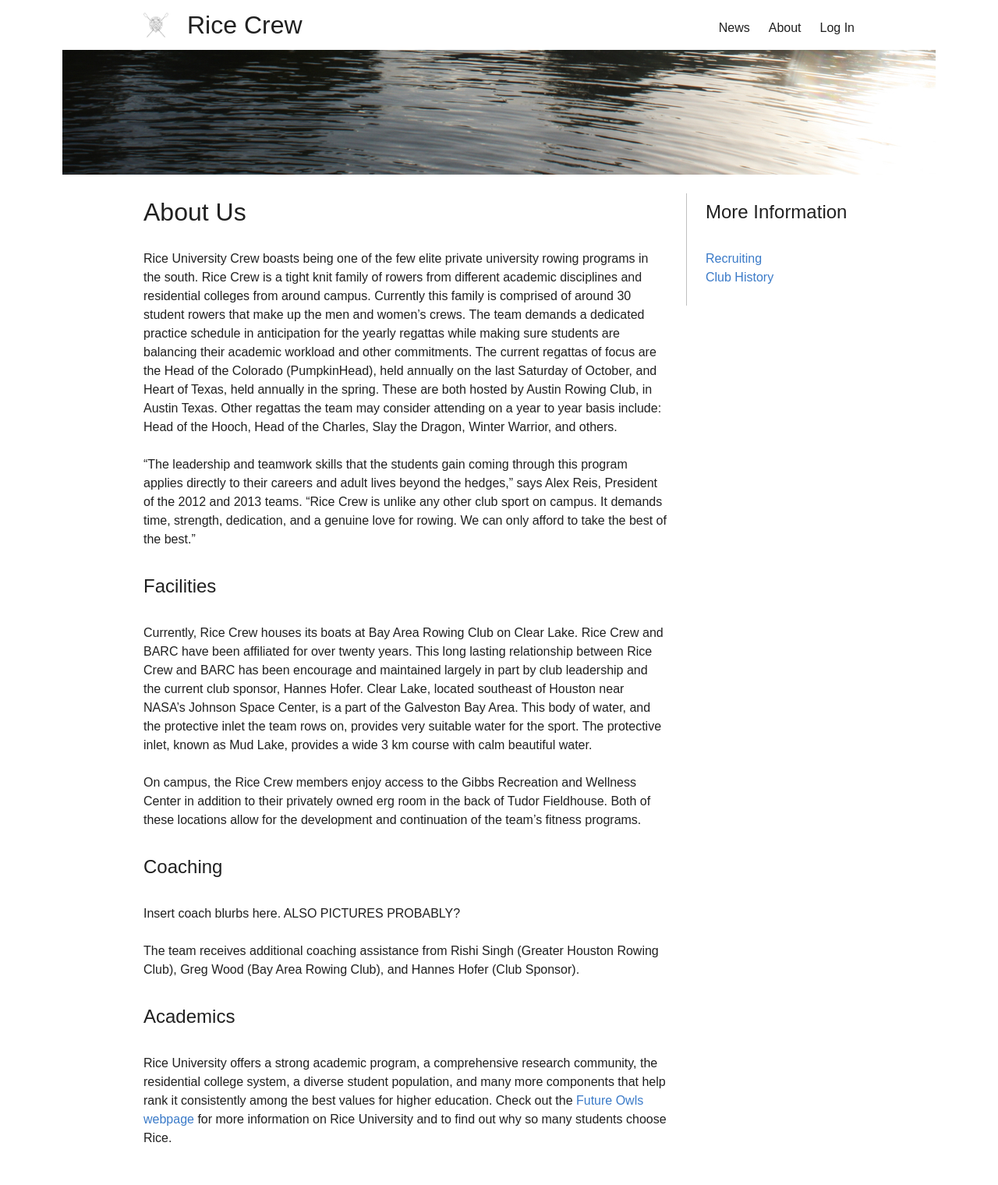
After one commit to rice-university/rice-crew, a Flask app: page /about/ in a window 1280 px wide. The commit adds this page. Shown: the whole page at 78% size. Run offline with Flask 2, Linux system fonts and the light colour scheme.

Commit message:
Added flatpages w/ Alex's copy

```diff
--- a/ricecrew/templates/add_edit.html
+++ b/ricecrew/templates/add_edit.html
@@ -5,7 +5,7 @@
 
 {% block content %}
     <div class="column">
-        <h1>Add/Edit</h1>
+        <h1>Add/Edit Item</h1>
 
         <form method="post">{{ forms.form(form) }}</form>
     </div>
--- a/ricecrew/templates/base.html
+++ b/ricecrew/templates/base.html
@@ -13,10 +13,13 @@
             <nav id="mainnav" class="pagewidth">
                 <a id="homelink" href="{{ url_for('index') }}">Rice Crew</a>
                 <ul>
-                    <li><a href="#">Events</a></li>
                     <li><a href="{{ url_for('blog') }}">News</a></li>
-                    <li><a href="#">Photos</a></li>
-                    <li><a href="#">About</a></li>
+                    <li><a href="{{ url_for('about') }}">About</a></li>
+                    <li>{% if has_login() %}
+                        <a href="{{ url_for('logout', next=request.path) }}">Log Out</a>
+                    {% else %}
+                        <a href="{{ url_for('login', next=request.path) }}">Log In</a>
+                    {% endif %}</li>
                 </ul>
             </nav>
 
--- a/ricecrew/templates/delete.html
+++ b/ricecrew/templates/delete.html
@@ -4,7 +4,7 @@
 
 {% block content %}
     <div class="column">
-        <h1>Delete</h1>
+        <h1>Delete Item</h1>
 
         <form method="post">
             {{ form.csrf_token }}
--- /dev/null
+++ b/ricecrew/templates/flatpages/about.html
@@ -0,0 +1,30 @@
+{% extends 'base.html' %}
+
+{% block title %}About - {{ super() }}{% endblock %}
+
+{% block content %}
+    <div class="column threequartercol">
+        <h1>About Us</h1>
+        <p>Rice University Crew boasts being one of the few elite private university rowing programs in the south. Rice Crew is a tight knit family of rowers from different academic disciplines and residential colleges from around campus. Currently this family is comprised of around 30 student rowers that make up the men and women’s crews. The team demands a dedicated practice schedule in anticipation for the yearly regattas while making sure students are balancing their academic workload and other commitments. The current regattas of focus are the Head of the Colorado (PumpkinHead), held annually on the last Saturday of October, and Heart of Texas, held annually in the spring. These are both hosted by Austin Rowing Club, in Austin Texas. Other regattas the team may consider attending on a year to year basis include: Head of the Hooch, Head of the Charles, Slay the Dragon, Winter Warrior, and others.</p>
+        <p>“The leadership and teamwork skills that the students gain coming through this program applies directly to their careers and adult lives beyond the hedges,” says Alex Reis, President of the 2012 and 2013 teams. “Rice Crew is unlike any other club sport on campus. It demands time, strength, dedication, and a genuine love for rowing. We can only afford to take the best of the best.”</p>
+
+        <h2>Facilities</h2>
+        <p>Currently, Rice Crew houses its boats at Bay Area Rowing Club on Clear Lake. Rice Crew and BARC have been affiliated for over twenty years. This long lasting relationship between Rice Crew and BARC has been encourage and maintained largely in part by club leadership and the current club sponsor, Hannes Hofer. Clear Lake, located southeast of Houston near NASA’s Johnson Space Center, is a part of the Galveston Bay Area. This body of water, and the protective inlet the team rows on, provides very suitable water for the sport. The protective inlet, known as Mud Lake, provides a wide 3 km course with calm beautiful water.</p>
+        <p>On campus, the Rice Crew members enjoy access to the Gibbs Recreation and Wellness Center in addition to their privately owned erg room in the back of Tudor Fieldhouse. Both of these locations allow for the development and continuation of the team’s fitness programs.</p>
+
+        <h2>Coaching</h2>
+        <p>Insert coach blurbs here. ALSO PICTURES PROBABLY?</p>
+        <p>The team receives additional coaching assistance from Rishi Singh (Greater Houston Rowing Club), Greg Wood (Bay Area Rowing Club), and Hannes Hofer (Club Sponsor).</p>
+
+        <h2>Academics</h2>
+        <p>Rice University offers a strong academic program, a comprehensive research community, the residential college system, a diverse student population, and many more components that help rank it consistently among the best values for higher education. Check out the <a href="http://futureowls.rice.edu/home.aspx">Future Owls webpage</a> for more information on Rice University and to find out why so many students choose Rice.</p>
+    </div>
+
+    <div class="column quartercol">
+        <h2>More Information</h2>
+        <ul>
+            <li><a href="{{ url_for('recruiting') }}">Recruiting</a></li>
+            <li><a href="{{ url_for('history') }}">Club History</a></li>
+        </ul>
+    </div>
+{% endblock %}
--- a/ricecrew/templates/index.html
+++ b/ricecrew/templates/index.html
@@ -38,6 +38,6 @@
 
     <div class="column thirdcol">
         <h2><a href="#" class="quiet">We're recruiting!</a></h2>
-        <p>Do you sometimes wake up at six in the morning and glance wistfully towards the nearest body of water without knowing why? We can help! Visit our <a>recruiting page</a> for more information.</p>
+        <p>Do you sometimes wake up at six in the morning and glance wistfully towards the nearest body of water without knowing why? We can help! Visit our <a href="{{ url_for('recruiting') }}">recruiting page</a> for more information.</p>
     </div>
 {% endblock %}
--- a/ricecrew/views.py
+++ b/ricecrew/views.py
@@ -69,6 +69,10 @@ class View(object):
     Base view which renders a template. Subclasses should provide the attribute
     'template'.
     '''
+
+    def __init__(self, **kwargs):
+        for k, v in kwargs.iteritems():
+            setattr(self, k, v)
 
     def dispatch(self, *args, **kwargs):
         if request.method == 'POST':
@@ -203,6 +207,7 @@ def view_class_decorator(func_decorator):
 
     def decorator(cls):
         as_view = cls.as_view
+        @wraps(as_view)
         def as_decorated_view(cls, *args, **kwargs):
             return func_decorator(as_view(*args, **kwargs))
         cls.as_view = classmethod(as_decorated_view)
@@ -296,3 +301,17 @@ class EntryDeleteView(BlogEntryMixin, DeleteView):
 
     def get_redirect_context(self):
         return {}
+
+
+# Static pages (about, etc.)
+
+app.add_url_rule(
+    '/about/', 'about', View.as_view(template='flatpages/about.html'))
+
+app.add_url_rule(
+    '/about/recruiting/', 'recruiting',
+    View.as_view(template='flatpages/recruiting.html'))
+
+app.add_url_rule(
+    '/about/history/', 'history',
+    View.as_view(template='flatpages/history.html'))
```
Also changed, not shown: ricecrew/templates/flatpages/history.html (added, +11 -0 lines), ricecrew/templates/flatpages/recruiting.html (added, +24 -0 lines).
